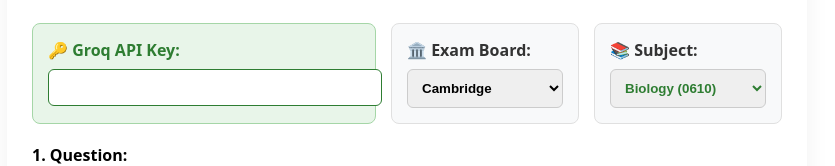
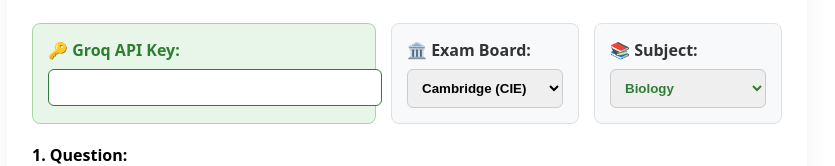
Before and after one commit to Salamon33/IGCSE-Examiner, a React (Vite) app: page / in a window 1280 px wide. Shown: the part 143-309 px from the top of the page, without its empty margins (233-1068 px from the left). Built offline with nearby package versions, Linux system fonts and the light colour scheme.

Commit message:
feat: integrate Edexcel marking guidance for all subjects

```diff
--- a/src/App.tsx
+++ b/src/App.tsx
@@ -38,32 +38,25 @@
   const generateSystemInstruction = (sub: SubjectType, examBoard: BoardType): string => {
     let boardSpecificRules = '';
 
-    // === قواعد CAMBRIDGE الرسمية للعلوم ===
-    if (examBoard === 'cambridge' && sub !== 'math') {
+    // === قواعد CAMBRIDGE الرسمية ===
+    if (examBoard === 'cambridge') {
       boardSpecificRules = `
-      OFFICIAL CAMBRIDGE (CIE) SCIENCE MARKING PRINCIPLES:
-      1. POSITIVE MARKING: Award marks for correct/valid answers. DO NOT deduct marks for errors or omissions. Award whole marks only.
+      OFFICIAL CAMBRIDGE (CIE) MARKING PRINCIPLES:
+      1. POSITIVE MARKING: Award marks for correct/valid answers. DO NOT deduct marks for errors or omissions.
       2. CONTRADICTIONS: Do not choose between contradictory statements. If a correct statement is contradicted within the SAME student response, DO NOT award the mark for that point.
-      3. SPELLING: Accept incorrect spellings UNLESS it causes confusion with another syllabus term (e.g., ethane/ethene, refraction/reflection, glucagon/glycogen).
-      4. ECF (Error Carried Forward): Apply ECF if an incorrect answer is subsequently used in a scientifically correct way in calculations.
-      5. ABBREVIATIONS IN MARK SCHEME:
-         - ';' separates distinct marking points (usually 1 mark each).
-         - '/' indicates alternative valid responses for the SAME mark.
-         - 'R' = STRICTLY REJECT the response.
-         - 'A' = Accept the response.
-         - 'I' = Ignore the response (do not award, do not penalize).
-         - 'ora' = "or reverse argument" is acceptable.
-         - 'underline' (or underlined words) = The exact word MUST be used by the candidate (grammatical variants accepted).
-         - '( )' = Words in brackets set the context and are NOT required for the candidate to score the mark.
-      6. CALCULATIONS: Full credit for correct final answer even without working, unless 'show working' is explicitly requested. Missing/incorrect units mean the final mark is lost unless stated otherwise.
-      7. EQUATIONS: Multiples/fractions of coefficients are accepted. Ignore state symbols unless specifically requested.
+      3. SPELLING: Accept incorrect spellings UNLESS it causes confusion with another syllabus term.
+      4. ECF (Error Carried Forward): Apply ECF if an incorrect answer is subsequently used correctly in calculations.
+      5. ABBREVIATIONS IN MARK SCHEME: ';' separates marking points. '/' indicates alternatives. 'R' = REJECT. 'A' = Accept. 'I' = Ignore. 'ora' = or reverse argument. 'underline' = exact word MUST be used.
       `;
     }
-    // مكان مخصص لإضافة قواعد Edexcel لاحقاً
-    else if (examBoard === 'edexcel' && sub !== 'math') {
+    // === قواعد EDEXCEL الرسمية ===
+    else if (examBoard === 'edexcel') {
       boardSpecificRules = `
-      OFFICIAL EDEXCEL SCIENCE MARKING PRINCIPLES:
-      (Strict adherence to Edexcel specific mark scheme layout and rules).
+      OFFICIAL EDEXCEL GENERAL MARKING GUIDANCE:
+      1. POSITIVE MARKING: Apply mark schemes positively. Reward candidates for what they have shown they can do rather than penalising for omissions.
+      2. OBJECTIVE GRADING: All candidates receive the same treatment. Award full marks if deserved (matches the mark scheme). Award zero marks if the candidate's response is not worthy of credit. Do not limit achievement.
+      3. STRICT ADHERENCE: Mark strictly according to the mark scheme, not according to personal perception of grade boundaries.
+      4. CROSSED OUT WORK: Crossed-out work should be marked UNLESS the candidate has replaced it with an alternative response.
       `;
     }
 
@@ -203,11 +196,10 @@
           <input type="password" value={apiKey} onChange={(e) => setApiKey(e.target.value)} style={{ width: '100%', padding: '10px', borderRadius: '6px', border: `1px solid ${currentTheme.primary}`, outline: 'none' }} />
         </div>
 
-        {/* قائمة اختيار الـ Exam Board الجديدة */}
         <div style={{ flex: '1', minWidth: '130px', background: '#f8f9fa', padding: '15px', borderRadius: '8px', border: '1px solid #e0e0e0' }}>
           <label style={{ display: 'block', fontWeight: 'bold', marginBottom: '8px', color: '#333' }}>🏛️ Exam Board:</label>
           <select value={board} onChange={(e) => { setBoard(e.target.value as BoardType); setResult(null); }} style={{ width: '100%', padding: '10px', borderRadius: '6px', border: '1px solid #ccc', fontWeight: 'bold', outline: 'none', cursor: 'pointer' }}>
-            <option value="cambridge">Cambridge</option>
+            <option value="cambridge">Cambridge (CIE)</option>
             <option value="edexcel">Edexcel</option>
           </select>
         </div>
@@ -215,10 +207,10 @@
         <div style={{ flex: '1', minWidth: '150px', background: '#f8f9fa', padding: '15px', borderRadius: '8px', border: '1px solid #e0e0e0' }}>
           <label style={{ display: 'block', fontWeight: 'bold', marginBottom: '8px', color: '#333' }}>📚 Subject:</label>
           <select value={subject} onChange={(e) => { setSubject(e.target.value as SubjectType); setResult(null); }} style={{ width: '100%', padding: '10px', borderRadius: '6px', border: '1px solid #ccc', fontWeight: 'bold', color: currentTheme.primary, outline: 'none', cursor: 'pointer' }}>
-            <option value="biology">Biology (0610)</option>
-            <option value="chemistry">Chemistry (0620)</option>
-            <option value="physics">Physics (0625)</option>
-            <option value="math">Mathematics (0580)</option>
+            <option value="biology">Biology</option>
+            <option value="chemistry">Chemistry</option>
+            <option value="physics">Physics</option>
+            <option value="math">Mathematics</option>
           </select>
         </div>
       </div>
```
